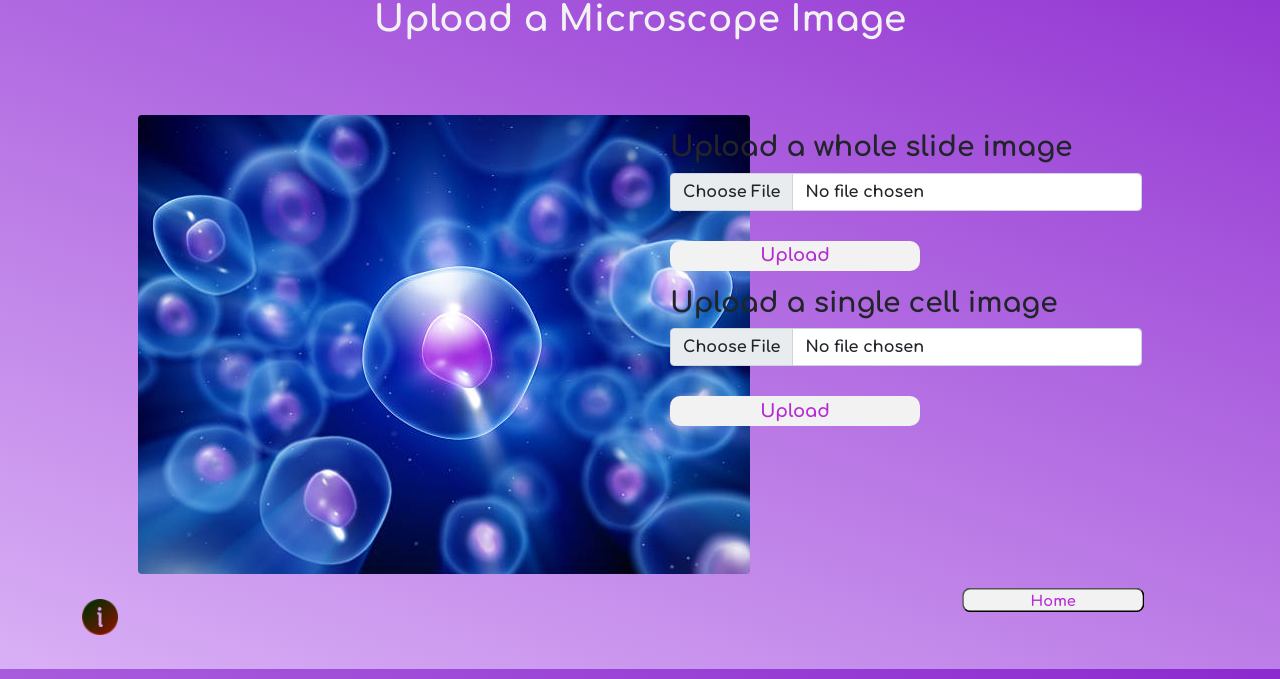
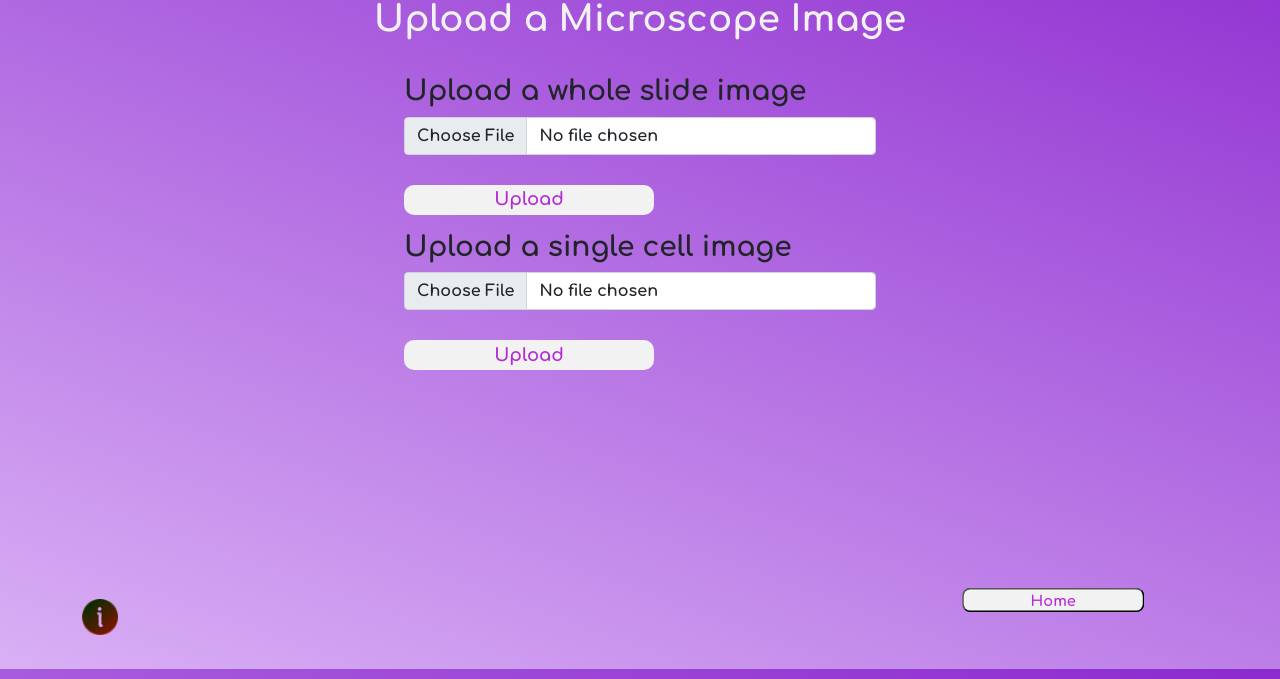
Before and after one commit to michlun/DSR_Cervix_Tool_projects, a Flask app: page /model-2 in a window 1280 px wide. Shown: the part 131-810 px from the top of the page. Run offline with Flask 2, Linux system fonts and the light colour scheme.

Commit message:
simplified upload template

```diff
--- a/app/templates/upload.html
+++ b/app/templates/upload.html
@@ -4,11 +4,7 @@
 
 {% block content %}
 
-    <div class="two-column-content">
-        <div class="column">
-            <img class="rounded float-start" src="/static/img/cell.jpg">
-        </div>
-        <div class="column">
+    <div class="column">
             <p>
             <h3> Upload a whole slide image</h3>
             <form action="/model-2" method="post" enctype="multipart/form-data">
@@ -23,7 +19,6 @@
                 <input type="submit" value="Upload">
             </form>
             </p>
-        </div>
     </div>
 
 {% endblock %}
```
